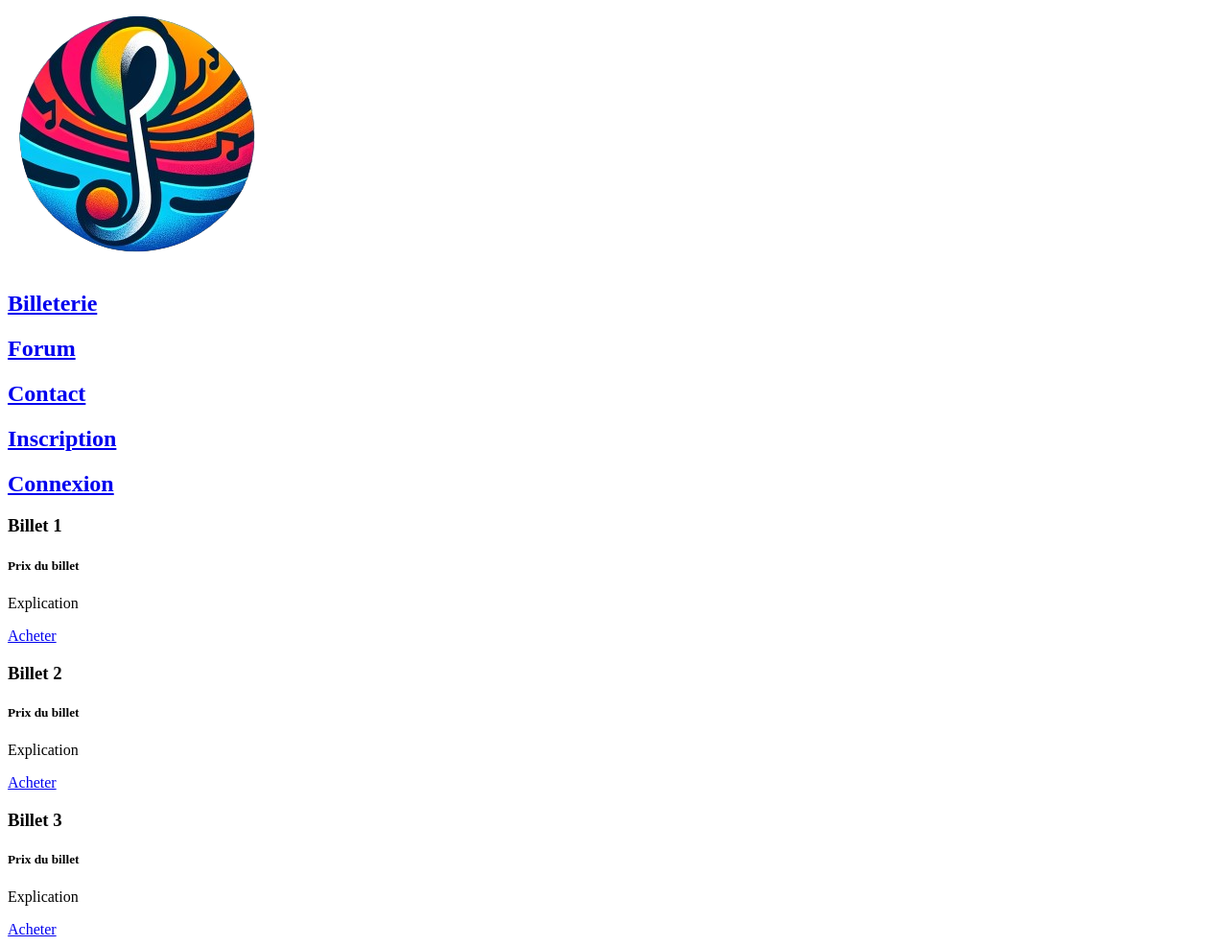
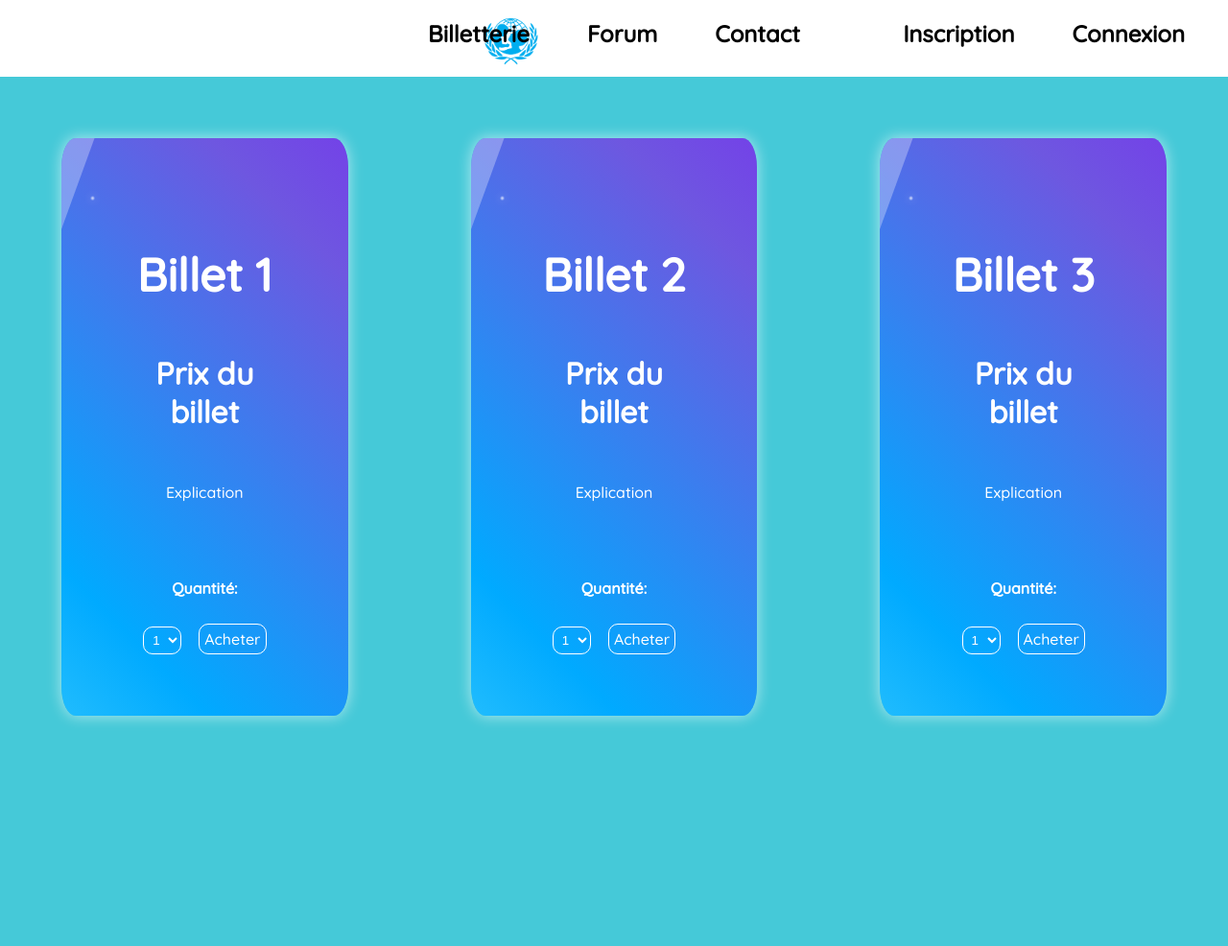
Before and after one commit to Nathanmarij/SAE301, a PHP site: page /billeterie.php in a window 1280 px wide. Shown: the whole page at 96% size. After the commit the page ends 755 px from the top, so only its background shows below. Run offline with PHP 8.4, Linux system fonts and the light colour scheme.

Commit message:
css billet

```diff
--- a/sae301/billeterie.php
+++ b/sae301/billeterie.php
@@ -1,28 +1,65 @@
 <!DOCTYPE html>
 <html lang="fr">
+
 <head>
     <meta charset="UTF-8">
     <meta name="viewport" content="width=device-width, initial-scale=1.0">
-    <title>Document</title>
+    <link href="https://fonts.googleapis.com/css2?family=Quicksand:wght@500&display=swap" rel="stylesheet">
+    <link href="css/stylebillet.css" type="text/css" rel="stylesheet" />
+    <script src="js/script2.js"></script>
+    <title>Unicert 2024 - Billeterie</title>
+    <?php /*
+include ("config.php");
+session_start();
+try {
+$bdd = new PDO('mysql:host='.$hote.';port='.$port.';dbname='.$nombase , $utilisateur , $mdp);
+} catch (Exception $e) { // sinon
+die("erreur"); // ecrire 'erreur'
+}
+
+if (isset($_SESSION["user"])) { // si l'utilisateur est connecté
+$iduser=$_SESSION["user"];
+?>
+<h1>Vous êtes connecté</h1>
+<a href="deconnexion.php"><h1>deconnexion</h1></a>
+<?php
+$requete = 'SELECT id_user, nom, prenom FROM user WHERE id_user = :id';
+$statement = $bdd->prepare($requete);
+$statement->bindParam(':id', $iduser, PDO::PARAM_INT);
+$statement->execute();
+$identite = $statement->fetchAll(PDO::FETCH_ASSOC);
+} else { // sinon
+}
+*/?>
 </head>
+
 <body>
-<header>
+    <header>
         <div class="header">
+            <div class="btn-nav navbar">
+                <!-- Boutons de navigation -->
+                <a href="#actions">
+                    <h2>Billetterie</h2>
+                </a>
+                <a href="forum.php">
+                    <h2>Forum</h2>
+                </a>
+                <a href="#interventions">
+                    <h2>Contact</h2>
+                </a>
+            </div>
             <div class="logo">
-                <img src="image/logo.png" alt="UNICEF logo">
+                <!-- Logo -->
+                <img src="image/logouni.png" alt="UNICEF logo">
             </div>
-            <div class="btn-nav">
-                <div class="navbar">
-                    <a href="#actions"><h2>Billeterie</h2></a>
-                    <a href="forum.php"><h2>Forum</h2></a>
-                    <a href="#interventions"><h2>Contact</h2></a>
-                </div>
-            </div>
-            <div class="btn-nav">
-                <div class="compte">
-                    <a href="inscription.php"><h2>Inscription</h2></a>
-                    <a href="connexion.php"><h2>Connexion</h2></a>
-                </div>
+            <div class="btn-nav compte">
+                <!-- Boutons d'inscription et de connexion -->
+                <a href="inscription.php">
+                    <h2>Inscription</h2>
+                </a>
+                <a href="connexion.php">
+                    <h2>Connexion</h2>
+                </a>
             </div>
         </div>
     </header>
@@ -31,18 +68,42 @@
             <h3>Billet 1</h3>
             <h5>Prix du billet</h5>
             <p>Explication</p>
+            <label for="quantite-billet1">Quantité:</label>
+            <select id="quantite-billet1" name="quantite-billet1">
+                <option value="1">1</option>
+                <option value="2">2</option>
+                <option value="3">3</option>
+                <option value="4">4</option>
+                <option value="5">5</option>
+            </select>
             <a href="confirmation.html" class="lien">Acheter<a>
         </article>
         <article class="billet">
             <h3>Billet 2</h3>
             <h5>Prix du billet</h5>
             <p>Explication</p>
+            <label for="quantite-billet1">Quantité:</label>
+            <select id="quantite-billet1" name="quantite-billet1">
+                <option value="1">1</option>
+                <option value="2">2</option>
+                <option value="3">3</option>
+                <option value="4">4</option>
+                <option value="5">5</option>
+            </select>
             <a href="confirmation.html" class="lien">Acheter<a>
         </article>
         <article class="billet">
             <h3>Billet 3</h3>
             <h5>Prix du billet</h5>
             <p>Explication</p>
+            <label for="quantite-billet1">Quantité:</label>
+            <select id="quantite-billet1" name="quantite-billet1">
+                <option value="1">1</option>
+                <option value="2">2</option>
+                <option value="3">3</option>
+                <option value="4">4</option>
+                <option value="5">5</option>
+            </select>
             <a href="confirmation.html" class="lien">Acheter<a>
         </article>
     </section>
@@ -50,4 +111,5 @@
 
     </footer>
 </body>
+
 </html>
--- /dev/null
+++ b/sae301/css/stylebillet.css
@@ -0,0 +1,337 @@
+/* Billeterie */
+body {
+    margin: 0;
+    font-family: 'Quicksand', sans-serif;
+    width: 100%;
+
+}
+
+html,
+body {
+    margin: 0;
+    padding: 0;
+    width: 100%;
+    height: 100%;
+    overflow-x: hidden;
+    /* Empêche le défilement horizontal si le contenu dépasse la largeur de la fenêtre */
+}
+
+.header {
+    display: flex;
+    justify-content: space-between;
+    align-items: center;
+    background-color: #ffffff;
+    padding: 10px;
+    height: 50px;
+    margin-bottom: 10px;
+}
+
+.logo {
+    margin-top: 15px;
+    flex: 0 0 auto;
+    /* Empêche le logo de se redimensionner */
+}
+
+/* Logo à gauche */
+.logo img {
+    height: 70px;
+    /* Adjust as needed */
+    left: 0%;
+}
+
+/* Boutons de navigation principaux centrés */
+.btn-nav:first-of-type {
+    position: relative;
+    left: 50%;
+    transform: translateX(-50%);
+    display: flex;
+    gap: 30px;
+    /* Existing gap */
+    flex-wrap: wrap;
+    /* Allows items to wrap onto the next line */
+    max-width: 600px;
+    /* Largeur maximale pour maintenir les boutons centrés */
+}
+
+.btn-nav a {
+    text-decoration: none;
+    color: #000000;
+    font-size: 16px;
+    padding: 5px 10px;
+    /* Add padding around the links */
+    margin: 5px;
+    /* Add margin around the links */
+    display: inline-block;
+    position: relative;
+}
+
+.btn-nav a:hover {
+    color: #1cabe2;
+    /* Change text color for better visibility */
+}
+
+.btn-nav a:hover::after,
+.btn-nav a:focus::after {
+    content: '';
+    display: flex;
+    height: 2px;
+    /* Height of the colored bar, adjust as needed */
+    width: 100%;
+    /* Full width of the text */
+    background-color: #1cabe2;
+    /* The color of the bar */
+    position: absolute;
+    /* Absolute position the pseudo-element relative to the link */
+    bottom: 0;
+    /* Align it to the bottom of the link */
+    left: 0;
+    /* Align it to the left of the link */
+}
+
+/* Boutons d'inscription et de connexion à droite */
+.btn-nav:last-of-type {
+    margin-left: auto;
+    /* Pousse les boutons vers la droite */
+    display: flex;
+    gap: 30px;
+    /* Existing gap */
+    flex-wrap: wrap;
+    /* Allows items to wrap onto the next line */
+}
+
+@media (max-width: 768px) {
+    .header {
+        flex-direction: column;
+        align-items: center;
+    }
+
+    .btn-nav {
+        position: static;
+        transform: none;
+        flex-direction: row;
+        justify-content: center;
+        width: 100%;
+        gap: 10px;
+        /* Smaller gap for smaller screens */
+    }
+}
+
+
+.btn-nav a:hover {
+    color: #1cabe2;
+}
+
+.btn-nav a:hover::after,
+.btn-nav a:focus::after {
+    content: '';
+    display: flex;
+    height: 2px;
+    width: 100%;
+    background-color: #1cabe2;
+    position: absolute;
+    bottom: 0;
+    left: 0;
+}
+
+
+
+/* En-tête */
+header {
+    background-color: #ffffff;
+    /* Couleur de fond blanche */
+}
+
+.header div {
+    display: flex;
+    align-items: center;
+    justify-content: space-between;
+    padding: 0 20px;
+}
+
+/* Logo */
+.logo img {
+    height: 50px;
+    /* Réglage de la taille du logo */
+}
+
+/* Navigation principale */
+.navbar,
+.compte {
+    display: flex;
+    align-items: center;
+}
+
+.billeterie {
+    background-color: rgb(69, 201, 216);
+    /* Ajuster l'opacité si nécessaire */
+
+    display: flex;
+    justify-content: center;
+    text-align: center;
+}
+
+.billet {
+    position: relative;
+    overflow: hidden;
+    margin: 8vh;
+    padding: 8vh;
+    background-color: #1cabe2;
+    box-shadow: rgba(0, 0, 0, 0.3);
+    color: #ffffff;
+    border-radius: 5%;
+}
+
+.billet h3 {
+    font-size: 3em;
+}
+
+.billet h5 {
+    font-size: 2em;
+}
+
+.billet p {
+    margin-bottom: 10vh;
+}
+
+.lien {
+    text-decoration: none;
+    color: #ffffff;
+    background: none;
+    padding: 2vh;
+    border-radius: 25%;
+    border: 2px solid #ffffff;
+    margin-left: 8%;
+    transition: all 0.3s ease;
+}
+
+.lien:hover, .billet select:hover {
+    color: rgb(47, 146, 179); /* Inverse la couleur du texte en noir */
+    background-color: #ffffff; /* Inverse la couleur de fond en blanc */
+    transition: all 0.3s ease;
+}
+
+.lien, .billet select {
+    padding: 5px;
+    margin-top: 30px;
+    border: 1px solid #ffffff;
+    color: white;
+    border-radius: 10px;
+    background: none;
+    transition background : 0.3s ease, color 0.3s ease;
+    transition: all 0.3s ease;
+}
+/* Styles CSS supplémentaires pour la classe 'billet' */
+
+.billet {
+    transition: transform 4s ease; // Transition plus lente
+    transform-style: preserve-3d;
+}
+
+/* Effet de lueur externe */
+.billet {
+    box-shadow: 0 0 15px rgba(255, 255, 255, 0.6);
+}
+
+/* Effet de reflet brillant */
+/* Effet de reflet brillant corrigé */
+.billet::before {
+    content: '';
+    position: absolute;
+    top: 0;
+    left: -75%;
+    width: 50%;
+    height: 100%;
+    background: rgba(255, 255, 255, 0.3);
+    transform: skewX(-20deg);
+    transition: left 0.7s ease-in-out;
+    pointer-events: none;
+}
+.billet:hover::before {
+    left: 125%;
+}
+
+/* Assurez-vous que le positionnement relatif est défini sur les billets pour positionner correctement les pseudos-éléments */
+.billet {
+    position: relative;
+    /* Autres styles existants... */
+}
+
+
+/* Dégradé de fond dynamique */
+.billet {
+    background: linear-gradient(45deg, #7ef0f9, #00aaff, #6e57e0, #8400ff);
+    box-shadow: rgba(0, 0, 0, 0.3);
+    background-size: 200% 200%;
+    animation: gradientShift 4s ease infinite;
+}
+
+@keyframes gradientShift {
+    0% {
+        background-position: 0% 50%;
+    }
+
+    50% {
+        background-position: 100% 50%;
+    }
+
+    100% {
+        background-position: 0% 50%;
+    }
+}
+
+/* Effet d'étincelle */
+.billet::after {
+    content: '';
+    position: absolute;
+    top: 10%;
+    left: 10%;
+    width: 5px;
+    height: 5px;
+    background: white;
+    box-shadow: 0 0 15px white;
+    border-radius: 50%;
+    animation: sparkle 2s infinite ease-in-out;
+}
+
+@keyframes sparkle {
+
+    0%,
+    100% {
+        transform: scale(1);
+        opacity: 1;
+    }
+
+    50% {
+        transform: scale(0.5);
+        opacity: 0.5;
+    }
+}
+
+.billet select {
+    padding: 5px;
+    margin-top: 30px;
+    border: 1px solid #ffffff;
+    color: white;
+    border-radius: 10px;
+    background: none;
+    transition background : 0.3s ease, color 0.3s ease;
+}
+
+/* Changement de couleur au survol et lors de la sélection */,
+.billet select:focus {
+    background: black;
+    color: white;
+}
+
+/* Style pour les options à l'intérieur du sélecteur */
+.billet select option {
+    background: white;
+    color: black;
+}
+
+
+.billet label {
+    display: block;
+    margin-top: 20px;
+    font-weight: bold;
+}
```
